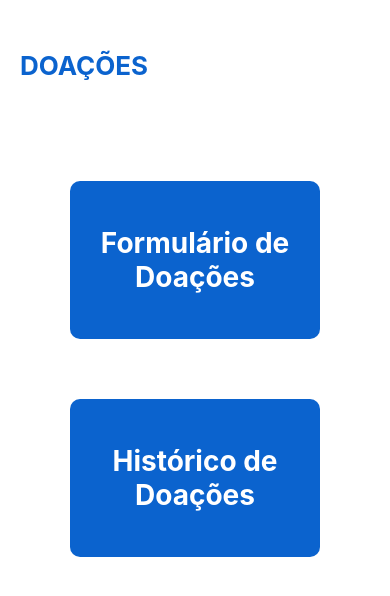
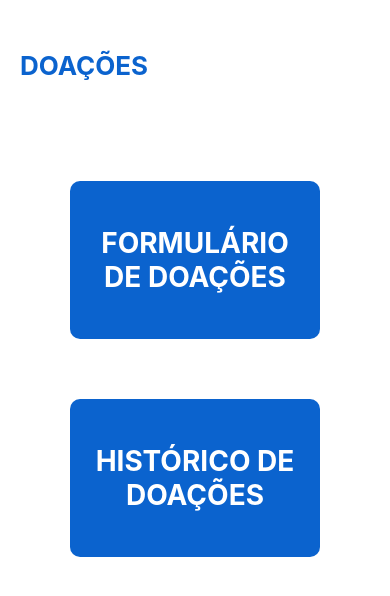
Before and after one commit to JulianaCGuimaraes/Liferay-App-Fullstack, a React Native app: screen / in a window 390 px wide. Shown: the top 596 px of the page. Built offline with nearby package versions, Linux system fonts and the light colour scheme.

Commit message:
Update Doacao.js

```diff
--- a/screens/DoacoeScreen/Doacao.js
+++ b/screens/DoacoeScreen/Doacao.js
@@ -9,11 +9,11 @@ import CustomButton from '../../components/CustomButton/CustomButton';
 
 const Doacao = () => {
     const onSignInPressed = () => {
-        console.warn('Formulário de Doações');
+        console.warn('FORMULÁRIO DE DOAÇÕES');
     }
 
     const onSignInPressed2 = () => {
-        console.warn('Formulário de Atividades');
+        console.warn('HISTÓRICO DE DOAÇÕES');
     }
 
     return(
@@ -23,14 +23,14 @@ const Doacao = () => {
                     <View style={styles.container}>
                             <CustomButton
                                 ftWeight= 'bold'
-                                text='Formulário de Doações'
+                                text='FORMULÁRIO DE DOAÇÕES'
                                 onPress= {onSignInPressed}
                                 bgColor= '#0B63CE'
                                 fgColor= '#fff'
                             />
                             <CustomButton
                                 ftWeight= 'bold'
-                                text='Histórico de Doações'
+                                text='HISTÓRICO DE DOAÇÕES'
                                 onPress= {onSignInPressed2}
                                 bgColor= '#0B63CE'
                                 fgColor= '#fff'
```
